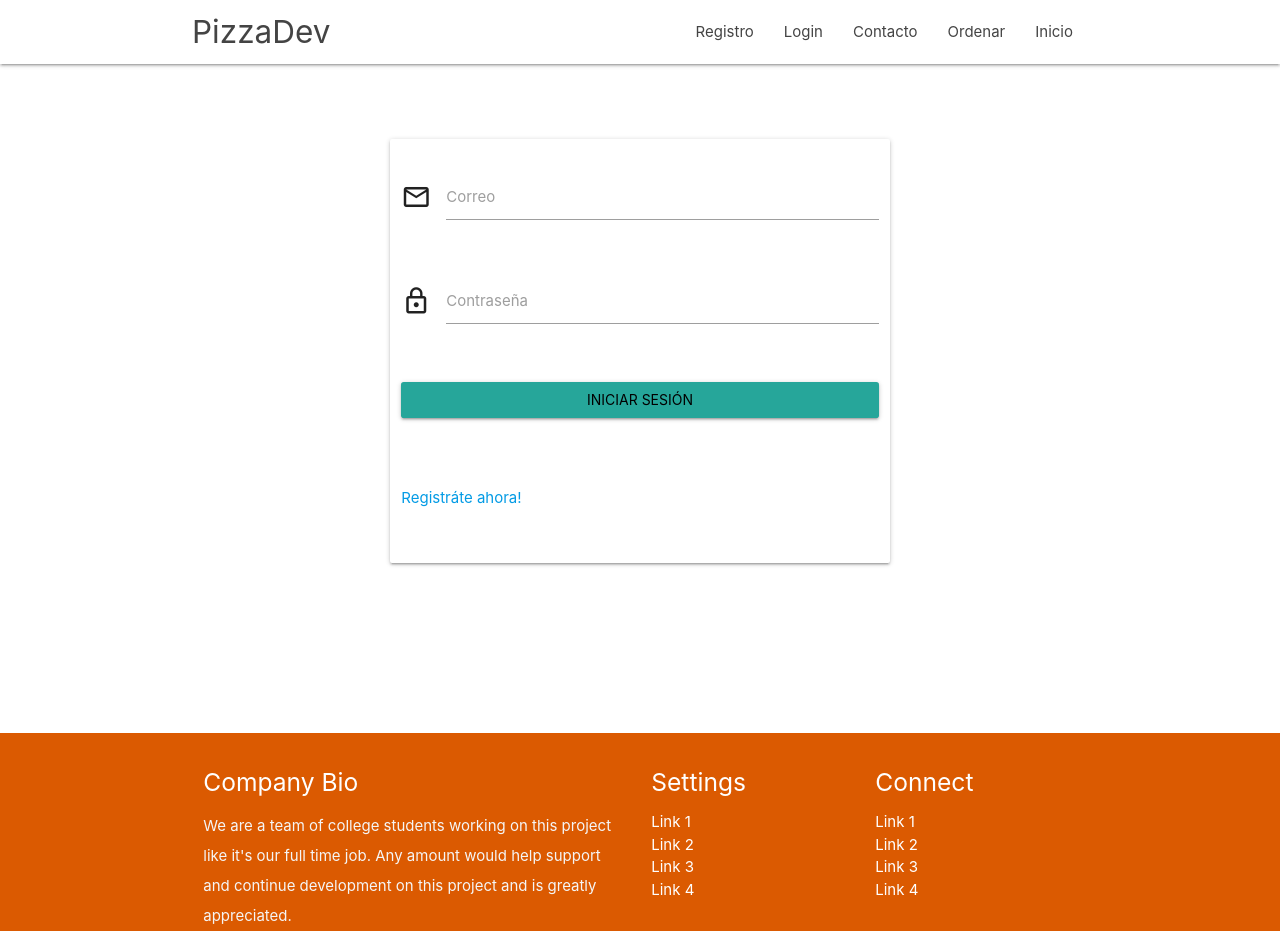
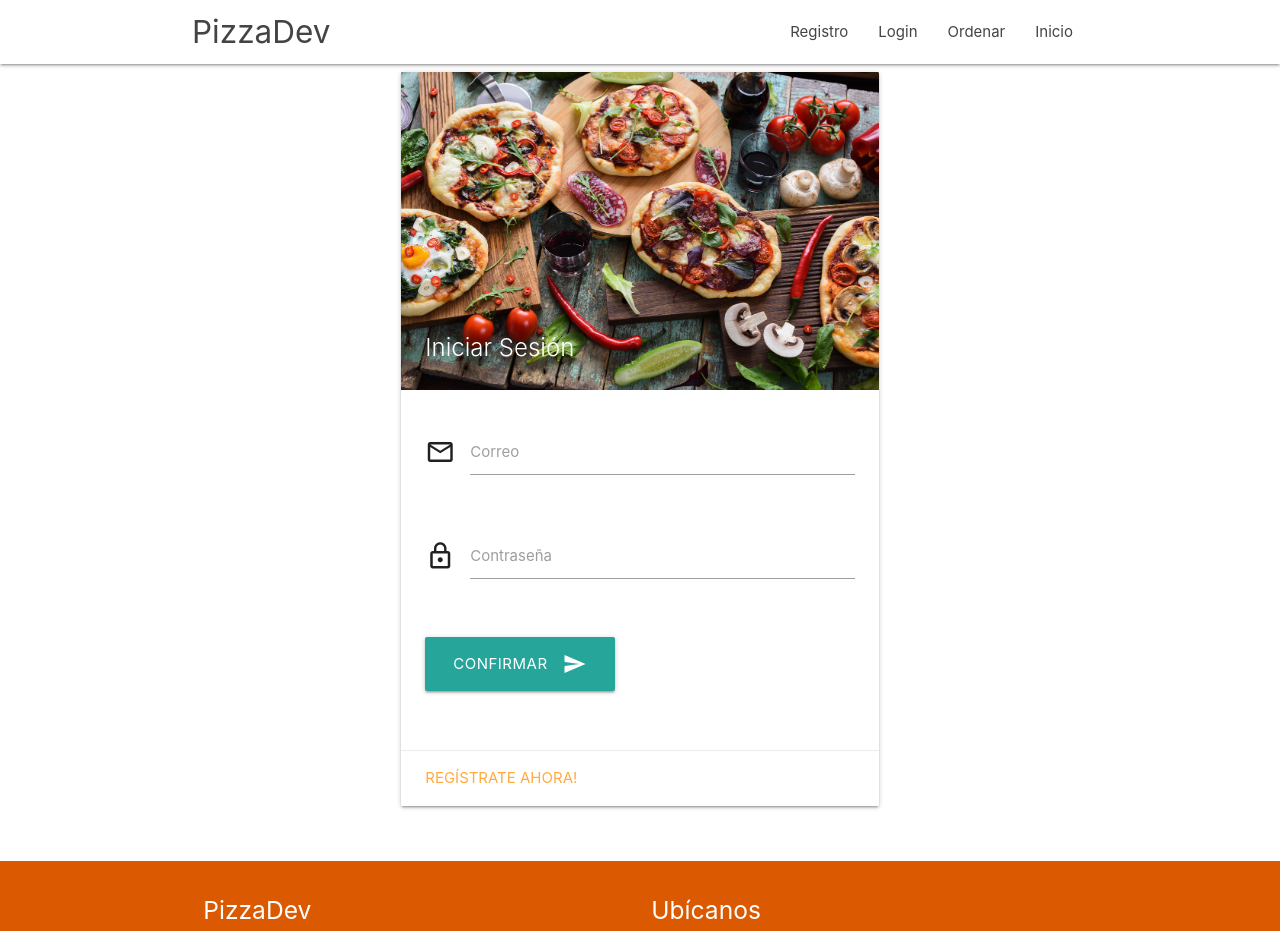
Before and after one commit to JulioBuscer/PizzaDev, a Flask app: page /security/login_users in a window 1280 px wide. Shown: the top 931 px of the page. Run offline with Flask 2, Linux system fonts and the light colour scheme; some libraries are stand-ins or nearby versions.

Commit message:
Vistas completas

```diff
--- a/Project/auth.py
+++ b/Project/auth.py
@@ -25,6 +25,7 @@ def login_users_post():
     # Verificamos si el usuario existe, encriptamos el password y lo comparamos con
     # el de la BD.
     #print (email)
+    print (users)
     print (users._CommandCursor__data[0])
     s=Struct(**users._CommandCursor__data[0])
 
--- a/Project/static/materialize/css/style.css
+++ b/Project/static/materialize/css/style.css
@@ -9,11 +9,22 @@
  body {
      height: 100%;
  }
-
+ .containers {
+  display: table;
+  margin: auto;
+}
  #login-page {
     width: 500px;
  }
-
+ .card-image img{
+   background:black;
+ }
+ .card:before{
+  background: black;
+}
+.imagenes:before{
+   background: black;
+ }
 
 nav ul a,
 nav .brand-logo {
--- a/Project/templates/layout.html
+++ b/Project/templates/layout.html
@@ -17,15 +17,11 @@
         <div class="nav-wrapper container">
             <a id="logo-container" href="#" class="brand-logo">PizzaDev</a>
             <ul class="right hide-on-med-and-down">
-                <li><a href="#">Inicio</a></li>
+                <li><a href="{{ url_for('main.index') }}">Inicio</a></li>
             </ul>
             <ul class="right hide-on-med-and-down">
                 <li><a href="#">Ordenar</a></li>
             </ul>
-            <ul class="right hide-on-med-and-down">
-                <li><a href="#">Contacto</a></li>
-            </ul>
-
             {%if not current_user.is_authenticated %}
             <ul class="right hide-on-med-and-down">
                 <li><a href="{{ url_for('auth.login_users') }}" class="navbar-item">
@@ -59,46 +55,32 @@
             <a href="#" data-target="nav-mobile" class="sidenav-trigger"><i class="material-icons">menu</i></a>
         </div>
     </nav>
+    <div class="containers">
+        {% block content %}
+        {% endblock %}
+    </div>
 
-    {% block content %}
-    {% endblock %}
 
     <footer class="page-footer teal">
         <div class="container">
             <div class="row">
                 <div class="col l6 s12">
-                    <h5 class="white-text">Company Bio</h5>
-                    <p class="grey-text text-lighten-4">We are a team of college students working on this project like
-                        it's our
-                        full time job. Any amount would help support and continue development on this project and is
-                        greatly
-                        appreciated.</p>
+                    <h5 class="white-text">PizzaDev</h5>
+                    <p class="grey-text text-lighten-4">Nos ubicamos en León, Guanajuato en donde desde hace 25 años
+                        hemos satisfecho el apetito de nuestros clientes con comida preparada al momento con
+                        ingredientes frescos y de calidad. Gracias a ello, nos hemos ganado la preferencia del público
+                        que busca un delicioso sabor.</p>
 
 
                 </div>
-                <div class="col l3 s12">
-                    <h5 class="white-text">Settings</h5>
-                    <ul>
-                        <li><a class="white-text" href="#!">Link 1</a></li>
-                        <li><a class="white-text" href="#!">Link 2</a></li>
-                        <li><a class="white-text" href="#!">Link 3</a></li>
-                        <li><a class="white-text" href="#!">Link 4</a></li>
-                    </ul>
-                </div>
-                <div class="col l3 s12">
-                    <h5 class="white-text">Connect</h5>
-                    <ul>
-                        <li><a class="white-text" href="#!">Link 1</a></li>
-                        <li><a class="white-text" href="#!">Link 2</a></li>
-                        <li><a class="white-text" href="#!">Link 3</a></li>
-                        <li><a class="white-text" href="#!">Link 4</a></li>
-                    </ul>
-                </div>
+                <div class="col l6 s12">
+                    <h5 class="white-text">Ubícanos</h5>
+                    <iframe src="https://www.google.com/maps/embed?pb=!1m18!1m12!1m3!1d3723.236796297834!2d-101.58337303459726!3d21.06320254197643!2m3!1f0!2f0!3f0!3m2!1i1024!2i768!4f13.1!3m3!1m2!1s0x0%3A0x1079df76c4bd098d!2sCafeter%C3%ADa%20UTL!5e0!3m2!1ses-419!2smx!4v1616572910471!5m2!1ses-419!2smx" width="600" height="200" style="border:0;" allowfullscreen="" loading="lazy"></iframe>               </div>
             </div>
         </div>
         <div class="footer-copyright">
             <div class="container">
-                Made by <a class="brown-text text-lighten-3" href="http://materializecss.com">Materialize</a>
+                Copyright MaCrobios &reg; 2021</a>
             </div>
         </div>
     </footer>
--- a/Project/templates/security/login_users.html
+++ b/Project/templates/security/login_users.html
@@ -1,11 +1,16 @@
 {% extends "layout.html" %}
 {%block content %}
-<br><br><br>
 <div id="login-page" class="row">
-    <div class="col s12 z-depth-6 card-panel">
     <form class="login-form" method="POST" action="/security/login_users">
+
         <div class="row">
+            <div class="col s12 ">
+                <div class="card">
+                    <div class="card-image">
+                        <img src="../../static/img/background1.jpg">
+                        <span class="card-title">Iniciar Sesión</span>
                     </div>
+                    <div class="card-content">
                         <div class="row">
                             <div class="input-field col s12">
                                 <i class="material-icons prefix">mail_outline</i>
@@ -22,18 +27,18 @@
                         </div>
                         <div class="row">
                             <div class="input-field col s12">
-                    <input type="submit" class="btn waves-effect waves-light col s12" value="Iniciar Sesión">
+                                <button class="btn waves-effect waves-light btn-large" type="submit" name="action">Confirmar
+                                    <i class="material-icons right">send</i>
+                                  </button>
                             </div>
                         </div>
-            <div class="row">
-                <div class="input-field col s6 m6 l6">
-                    <p class="margin medium-small"><a href="#">Registráte ahora!</a></p>
+                    </div>
+                    <div class="card-action">
+                        <a href="{{ url_for('auth.register_user') }}">Regístrate ahora!</a>
                     </div>
                 </div>
-
+            </div>
+        </div>
     </form>
 </div>
-</div>
-<br><br><br>
-<br><br><br>
 {%endblock%}
```
Also changed, not shown: Project/templates/index.html (+60 -19 lines), Project/templates/security/register_user.html (+51 -0 lines). Lines whose indentation alone changed are shown as unchanged.
